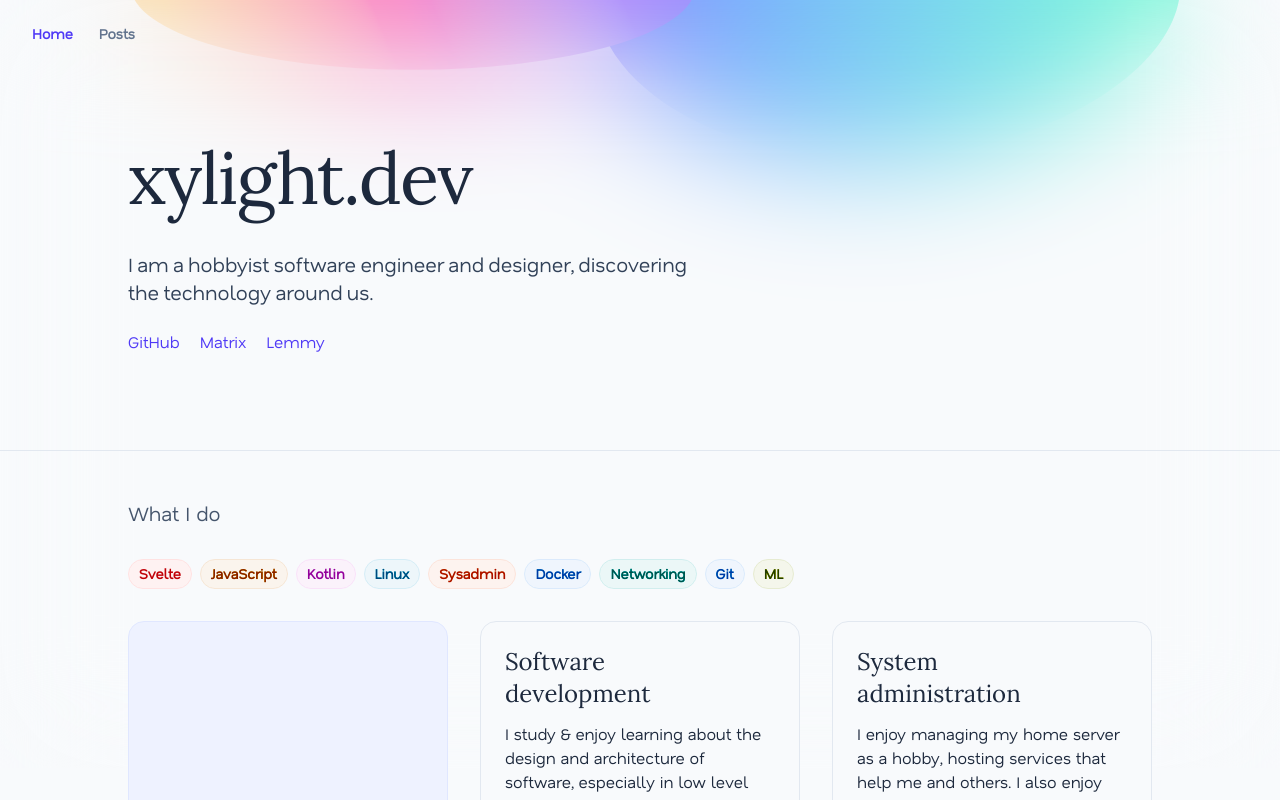
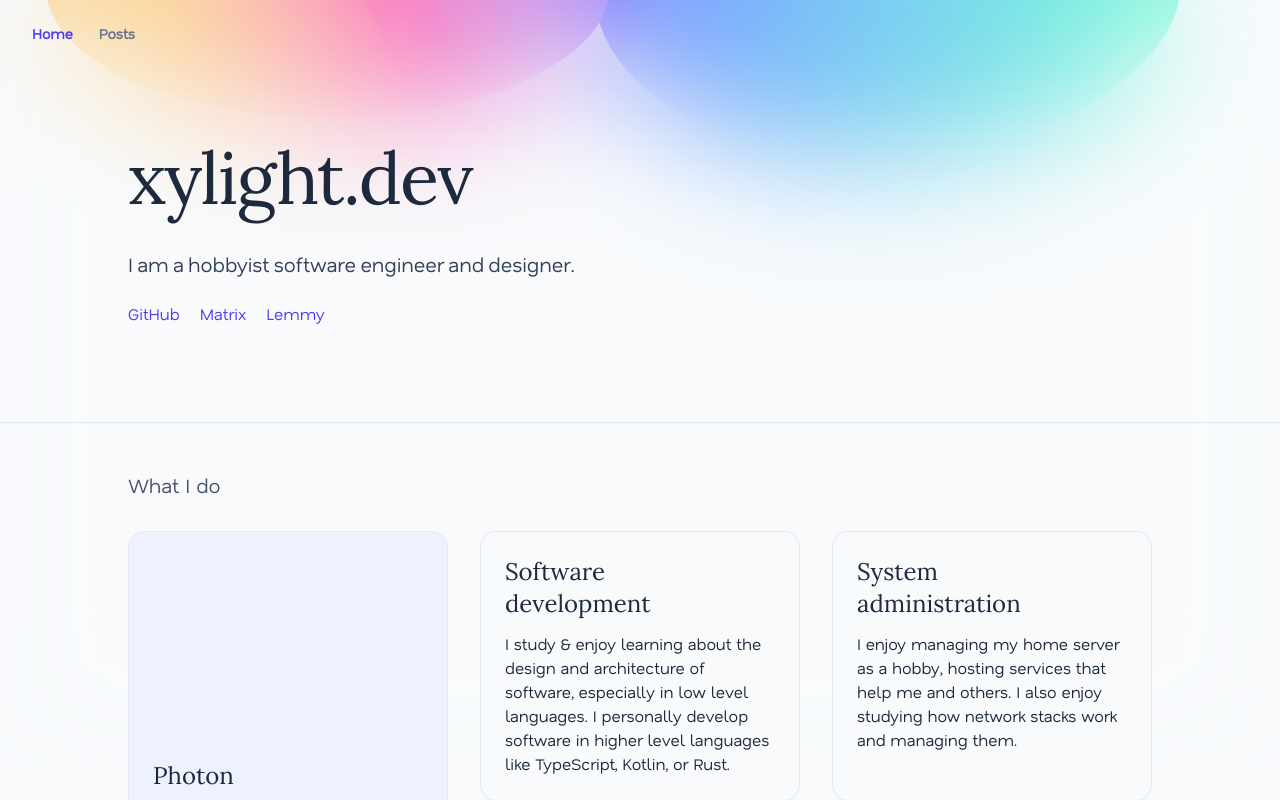
Before and after one commit to Xyphyn/xyphyn.github.io, a SvelteKit app: page / in a window 1280 px wide. Shown: the top 800 px of the page. Built offline with nearby package versions, Linux system fonts and the light colour scheme; some icons are missing.

Commit message:
you know i realized commit messages dont matter here

```diff
--- a/src/routes/+page.svelte
+++ b/src/routes/+page.svelte
@@ -13,7 +13,7 @@
 	<div class="absolute top-0 w-full -z-10" role="presentation">
 		<!--Hack because blur is broken on Firefox-->
 		<div class="w-full h-[48rem] -z-10 backdrop-blur-3xl"></div>
-		<div class="glow-container pointer-events-none opacity-50 dark:opacity-10">
+		<div class="glow-container pointer-events-none opacity-50 dark:opacity-10 -z-10">
 			<svg
 				class="pointer-events-none top-0 w-full h-auto"
 				width="1000"
@@ -45,13 +45,25 @@
 						<stop offset="0.5" stop-color="oklch(0.64 0.29 359)" />
 						<stop offset="1" stop-color="oklch(0.51 0.30 284)" />
 					</linearGradient>
+					<linearGradient
+						id="grad3"
+						x1="155"
+						y1="-11"
+						x2="512"
+						y2="-162"
+						gradientUnits="userSpaceOnUse"
+					>
+						<stop stop-color="oklch(0.7 0.2462 348.14)" />
+						<stop offset="0.5" stop-color="oklch(0.7729 0.1771 322.73)" />
+						<stop offset="1" stop-color="oklch(0.7729 0.1278 286.73)" />
+					</linearGradient>
 				</defs>
 				<g>
 					<path
 						d="M732-180C597-158 516-74 553 7s175 130 310 108 246-105 210-186-139-49-274-27z"
 						fill="url(#grad1)"
 					/>
-					<ellipse cx="378" cy="-38" rx="258" ry="76" fill="url(#grad2)" />
+					<ellipse cx="300" cy="-38" rx="258" ry="120" fill="url(#grad2)" />
 				</g>
 			</svg>
 		</div>
@@ -69,9 +81,7 @@
 				</span>
 			</h1>
 			<div class="text-slate-700 dark:text-zinc-300">
-				<TextAnim
-					text="I am a hobbyist software engineer and designer, discovering the technology around us."
-				/>
+				<TextAnim text="I am a hobbyist software engineer and designer." />
 			</div>
 			{#snippet link(href: string, label: string, index: number = 0)}
 				<a
@@ -97,26 +107,6 @@
 		<header class="text-left">
 			<h2 class="text-xl text-slate-600 dark:text-zinc-400 font-medium">What I do</h2>
 		</header>
-		<div class="flex flex-row gap-2 flex-wrap">
-			{#snippet technology(name: string, hue: number)}
-				<div
-					style="filter: hue-rotate({hue}deg);"
-					class="rounded-full cursor-pointer bg-red-50 border-red-100 dark:border-red-400/20 border text-red-700 dark:text-red-300 dark:bg-red-400/10 font-bold px-2.5 py-1 text-sm"
-				>
-					{name}
-				</div>
-			{/snippet}
-
-			{@render technology('Svelte', 0)}
-			{@render technology('JavaScript', 40)}
-			{@render technology('Kotlin', 300)}
-			{@render technology('Linux', 200)}
-			{@render technology('Sysadmin', 20)}
-			{@render technology('Docker', 220)}
-			{@render technology('Networking', 180)}
-			{@render technology('Git', 220)}
-			{@render technology('ML', 80)}
-		</div>
 		<div class="grid grid-cols-1 sm:grid-cols-2 lg:grid-cols-3 grid-rows-2 gap-8">
 			{#snippet project(
 				name: string,
--- a/src/routes/posts/+page.svelte
+++ b/src/routes/posts/+page.svelte
@@ -25,7 +25,7 @@
 	</header>
 </div>
 <section class="px-4 sm:px-8 xl:px-32 space-y-8 w-full pt-12">
-	<div class="grid grid-cols-1 md:grid-cols-2 xl:grid-cols-3 gap-8 z-0 px-8">
+	<div class="grid grid-cols-1 md:grid-cols-2 xl:grid-cols-3 gap-8 z-0">
 		{#each data.posts as post, index (post.title)}
 			<article
 				class={[
```
